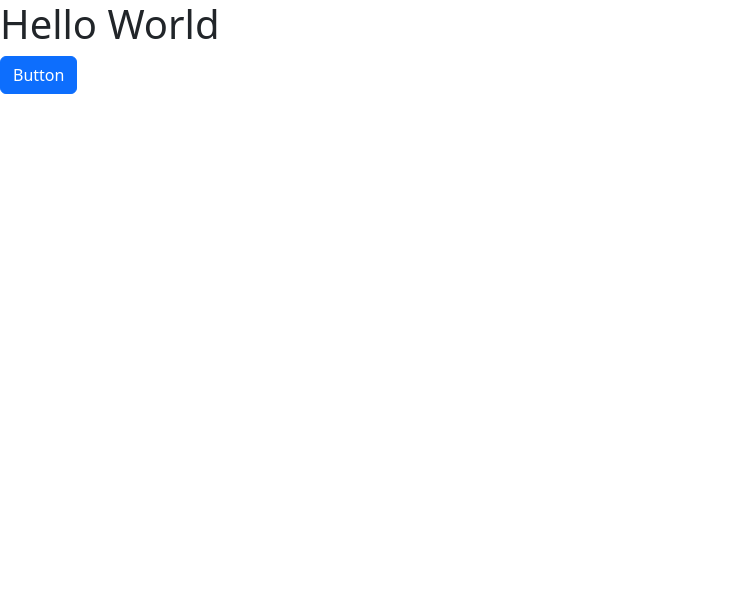
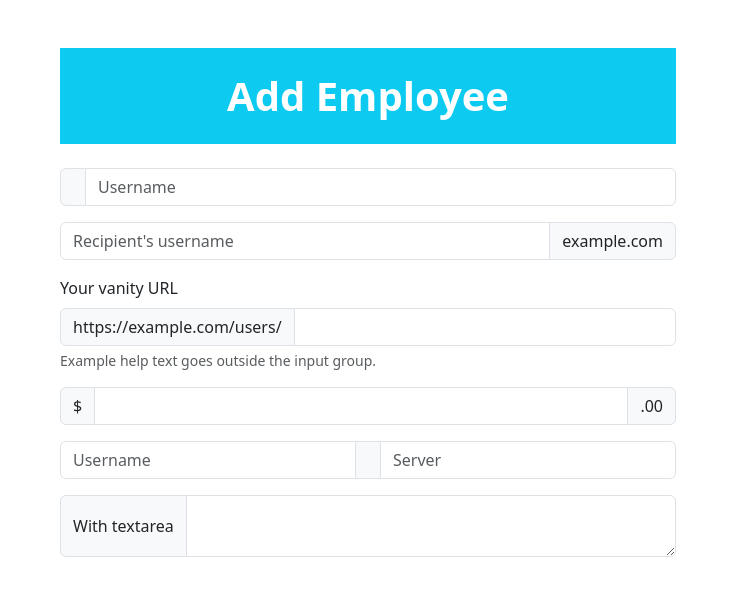
Before and after one commit to sajithkumaranimesh/employee-management-system-frontend, an Angular app: page / in a window 1280 px wide. Shown: the top 596 px of the page, without its empty margins (0-739 px from the left). Built offline with nearby package versions, Linux system fonts and the light colour scheme.

Commit message:
add employee form

```diff
--- a/src/app/app.component.html
+++ b/src/app/app.component.html
@@ -1,2 +1,2 @@
-<h1>Hello World</h1>
-<button class="btn btn-primary">Button</button>
+
+<app-manage-emp></app-manage-emp>
--- a/src/app/app.component.ts
+++ b/src/app/app.component.ts
@@ -1,10 +1,11 @@
 import { Component } from '@angular/core';
 import { RouterOutlet } from '@angular/router';
+import { ManageEmpComponent } from './page/manage-emp/manage-emp.component';
 
 @Component({
   selector: 'app-root',
   standalone: true,
-  imports: [RouterOutlet],
+  imports: [RouterOutlet,ManageEmpComponent],
   templateUrl: './app.component.html',
   styleUrl: './app.component.css'
 })
--- /dev/null
+++ b/src/app/page/add-employee/add-employee.component.html
@@ -0,0 +1 @@
+<p>add-employee works!</p>
--- /dev/null
+++ b/src/app/page/manage-emp/manage-emp.component.html
@@ -0,0 +1,40 @@
+<div class="container col-6 m-5">
+
+    <h1 class="text-center mb-4 bg-info p-4 text-white fw-bold">Add Employee</h1>
+
+    <div class="input-group mb-3">
+        <span class="input-group-text" id="basic-addon1"></span>
+        <input type="text" class="form-control" placeholder="Username" aria-label="Username" aria-describedby="basic-addon1">
+      </div>
+
+      <div class="input-group mb-3">
+        <input type="text" class="form-control" placeholder="Recipient's username" aria-label="Recipient's username" aria-describedby="basic-addon2">
+        <span class="input-group-text" id="basic-addon2">example.com</span>
+      </div>
+
+      <div class="mb-3">
+        <label for="basic-url" class="form-label">Your vanity URL</label>
+        <div class="input-group">
+          <span class="input-group-text" id="basic-addon3">https://example.com/users/</span>
+          <input type="text" class="form-control" id="basic-url" aria-describedby="basic-addon3 basic-addon4">
+        </div>
+        <div class="form-text" id="basic-addon4">Example help text goes outside the input group.</div>
+      </div>
+
+      <div class="input-group mb-3">
+        <span class="input-group-text">$</span>
+        <input type="text" class="form-control" aria-label="Amount (to the nearest dollar)">
+        <span class="input-group-text">.00</span>
+      </div>
+
+      <div class="input-group mb-3">
+        <input type="text" class="form-control" placeholder="Username" aria-label="Username">
+        <span class="input-group-text"></span>
+        <input type="text" class="form-control" placeholder="Server" aria-label="Server">
+      </div>
+
+      <div class="input-group">
+        <span class="input-group-text">With textarea</span>
+        <textarea class="form-control" aria-label="With textarea"></textarea>
+      </div>
+</div>
```
Also changed, not shown: src/app/page/add-employee/add-employee.component.ts (added, +12 -0 lines), src/app/page/manage-emp/manage-emp.component.ts (added, +12 -0 lines), src/app/page/add-employee/add-employee.component.css (added), src/app/page/manage-emp/manage-emp.component.css (added), 2 other files (tests, documents, lock files or other folders).
